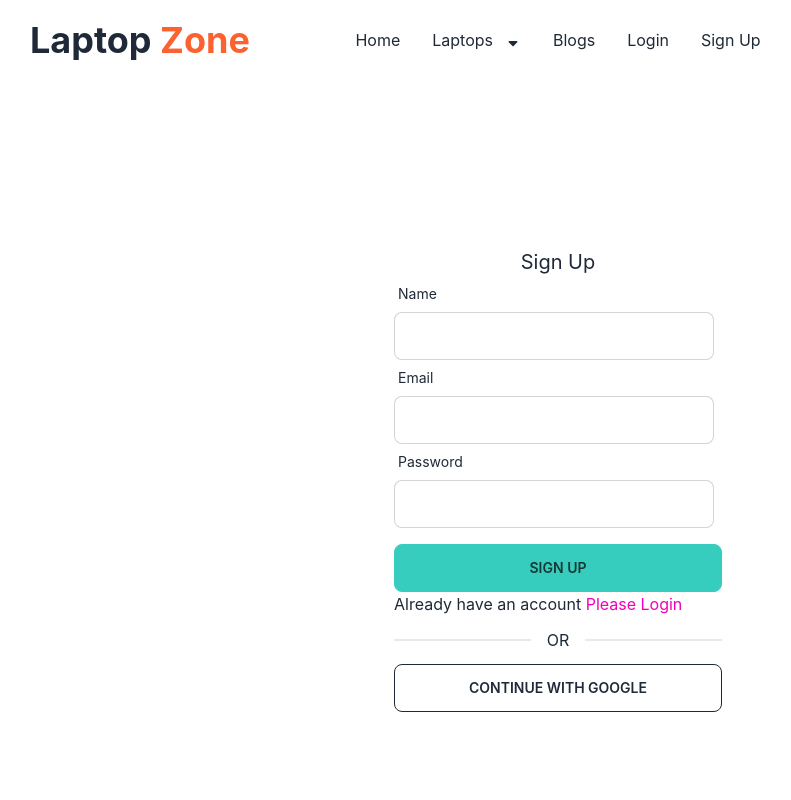
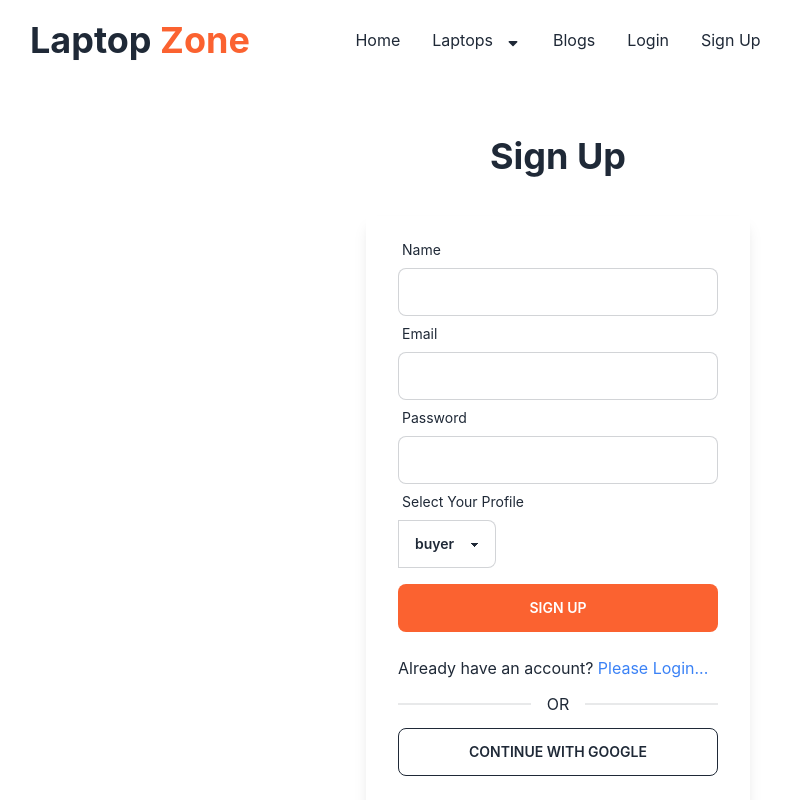
Before and after one commit to asifiqbal07/a12-laptop-zone, a React (Create React App) app: page /signup in a window 1280 px wide. Shown: the top 800 px of the page, without its empty margins (82-873 px from the left). Built offline with nearby package versions, Linux system fonts and the light colour scheme; no server answers.

Commit message:
User Toggle Added

```diff
--- a/public/index.html
+++ b/public/index.html
@@ -2,7 +2,7 @@
 <html lang="en">
   <head>
     <meta charset="utf-8" />
-    <link rel="icon" href="%PUBLIC_URL%/favicon.ico" />
+    <link rel="icon" href="./favicon.png" />
     <meta name="viewport" content="width=device-width, initial-scale=1" />
     <meta name="theme-color" content="#000000" />
     <meta
@@ -24,7 +24,7 @@
       work correctly both with client-side routing and a non-root public URL.
       Learn how to configure a non-root public URL by running `npm run build`.
     -->
-    <title>React App</title>
+    <title>Laptop Zone</title>
   </head>
   <body>
     <noscript>You need to enable JavaScript to run this app.</noscript>
--- a/src/Layout/DashboardLayout.js
+++ b/src/Layout/DashboardLayout.js
@@ -1,16 +1,18 @@
 import React, { useContext } from 'react';
 import { Link, Outlet } from 'react-router-dom';
 import { AuthContext } from '../Context/AuthProvider';
+import useAdmin from '../hooks/useAdmin';
 import Navbar from '../Pages/Shared/Navbar/Navbar';
 
 const DashboardLayout = () => {
 
     const { user } = useContext(AuthContext);
+    const [isAdmin] = useAdmin(user?.email);
 
     return (
         <div>
             <Navbar></Navbar>
-            <div className="drawer drawer-mobile">
+            <div className="drawer drawer-mobile  lg:my-32">
                 <input id="dashboard-drawer" type="checkbox" className="drawer-toggle" />
                 <div className="drawer-content">
                     <Outlet></Outlet>
@@ -20,9 +22,11 @@ const DashboardLayout = () => {
                     <ul className="menu p-4 w-80 text-base-content bg-white">
                         <li><Link to="/dashboard">My Orders</Link></li>
 
-                        <li><Link to="/dashboard/allusers">All Users</Link></li>
-                        <li><Link to="/dashboard/adddoctor">Add A Doctor</Link></li>
-                        <li><Link to="/dashboard/managedoctors">Manage Doctors</Link></li>
+                        {
+                            isAdmin && <>
+                                <li><Link to="/dashboard/allusers">All Users</Link></li>
+                            </>
+                        }
 
 
                     </ul>
--- a/src/Pages/Dashboard/AllUsers/AllUsers.js
+++ b/src/Pages/Dashboard/AllUsers/AllUsers.js
@@ -15,6 +15,9 @@ const AllUsers = () => {
     const handleMakeAdmin = id => {
         fetch(`http://localhost:5000/users/admin/${id}`, {
             method: 'PUT',
+            headers: {
+                authorization: `bearer ${localStorage.getItem('accessToken')}`
+            }
         })
             .then(res => res.json())
             .then(data => {
--- a/src/Pages/Dashboard/MyBookings/MyBookings.js
+++ b/src/Pages/Dashboard/MyBookings/MyBookings.js
@@ -13,7 +13,7 @@ const MyBookings = () => {
         queryFn: async () => {
             const res = await fetch(url, {
                 headers: {
-                    authorization: `bearer ${localStorage.getItem('accessToken')}`
+                   authorization: `bearer ${localStorage.getItem('accessToken')}`
                 }
             });
             const data = await res.json();
@@ -21,11 +21,11 @@ const MyBookings = () => {
         }
     })
 
-console.log(bookings);
+    console.log(bookings);
 
     return (
-        <div className='lg:mr-28 lg:my-6'>
-            <h3 className="text-3xl mb-5">My Orders</h3>
+        <div className='lg:mr-28 '>
+            <h1 className=' font-bold text-4xl mb-20'>My <span className='text-[#fb6230]'>Orders</span></h1>
             <div className="overflow-x-auto">
                 <table className="table w-full">
                     <thead>
@@ -42,7 +42,7 @@ console.log(bookings);
                             bookings &&
                             bookings?.map((booking, i) => <tr key={booking._id}>
                                 <th>{i + 1}</th>
-                                <td className=''><img className='w-10 ' src={booking.image_url} alt=""/></td>
+                                <td className=''><img className='w-10 ' src={booking.image_url} alt="" /></td>
                                 <td>{booking.productBooking}</td>
                                 <td>{booking.price}</td>
                                 {/* <td>
--- a/src/Pages/Login/SignUp/SignUp.js
+++ b/src/Pages/Login/SignUp/SignUp.js
@@ -19,7 +19,7 @@ const SignUp = () => {
 
     const handleSignUp = (data) => {
         setSignUPError('');
-        createUser(data.email, data.password)
+        createUser(data.email, data.password, data.role)
             .then(result => {
                 const user = result.user;
                 console.log(user);
@@ -29,7 +29,7 @@ const SignUp = () => {
                 }
                 updateUser(userInfo)
                     .then(() => {
-                        saveUser(data.name, data.email);
+                        saveUser(data.name, data.email, data.role);
                     })
                     .catch(err => console.log(err));
             })
@@ -39,8 +39,8 @@ const SignUp = () => {
             });
     }
 
-    const saveUser = (name, email) => {
-        const user = { name, email };
+    const saveUser = (name, email, role) => {
+        const user = { name, email, role };
         fetch('http://localhost:5000/users', {
             method: 'POST',
             headers: {
@@ -55,40 +55,58 @@ const SignUp = () => {
             })
     }
     return (
-        <div className='h-[800px] flex justify-center items-center'>
-            <div className='w-96 p-7'>
-                <h2 className='text-xl text-center'>Sign Up</h2>
+        <div className='my-16'>
+            <h2 className='text-4xl text-center font-bold'>Sign Up</h2>
+            <div className=' flex justify-center items-center shadow-lg w-96 mx-auto mt-10'>
+                <div className='p-4'>
+
                     <form onSubmit={handleSubmit(handleSignUp)}>
-                    <div className="form-control w-full max-w-xs">
+                        <div className="form-control w-96 max-w-xs">
                             <label className="label"> <span className="label-text">Name</span></label>
                             <input type="text" {...register("name", {
                                 required: "Name is Required"
-                        })} className="input input-bordered w-full max-w-xs" />
+                            })} className="input input-bordered w-96 max-w-xs" />
                             {errors.name && <p className='text-red-500'>{errors.name.message}</p>}
                         </div>
-                    <div className="form-control w-full max-w-xs">
+                        <div className="form-control w-96 max-w-xs">
                             <label className="label"> <span className="label-text">Email</span></label>
                             <input type="email" {...register("email", {
                                 required: true
-                        })} className="input input-bordered w-full max-w-xs" />
+                            })} className="input input-bordered w-96 max-w-xs" />
                             {errors.email && <p className='text-red-500'>{errors.email.message}</p>}
                         </div>
-                    <div className="form-control w-full max-w-xs">
+                        <div className="form-control w-96 max-w-xs">
                             <label className="label"> <span className="label-text">Password</span></label>
                             <input type="password" {...register("password", {
                                 required: "Password is required",
                                 minLength: { value: 6, message: "Password must be 6 characters long" },
                                 pattern: { value: /(?=.*[A-Z])(?=.*[!@#$&*])(?=.*[0-9])/, message: 'Password must have uppercase, number and special characters' }
-                        })} className="input input-bordered w-full max-w-xs" />
+                            })} className="input input-bordered w-96 max-w-xs" />
                             {errors.password && <p className='text-red-500'>{errors.password.message}</p>}
                         </div>
-                    <input className='btn btn-accent w-full mt-4' value="Sign Up" type="submit" />
+
+                        {/* Toggle */}
+                        <div className="form-control w-full ">
+                            <label className="label"> <span className="label-text">Select Your Profile</span></label>
+                            <div className="input-group w-full">
+                                <select {...register("role", {
+                                    required: true
+                                })}
+                                    className="select select-bordered">
+                                    <option>buyer</option>
+                                    <option>seller</option>
+                                </select>
+                            </div>
+                        </div>
+
+                        <input className='btn bg-[#fb6230] hover:bg-white hover:text-[#fb6230] border-0 w-full my-4 hover:border hover:border-[#fb6230]' value="Sign Up" type="submit" />
                         {signUpError && <p className='text-red-600'>{signUpError}</p>}
                     </form>
-                <p>Already have an account <Link className='text-secondary' to="/login">Please Login</Link></p>
+                    <p className='mt-2'>Already have an account? <Link className='text-blue-500' to="/login">Please Login...</Link></p>
                     <div className="divider">OR</div>
-                <button className='btn btn-outline w-full'>CONTINUE WITH GOOGLE</button>
+                    <button className='btn btn-outline w-full mb-4'>CONTINUE WITH GOOGLE</button>
 
+                </div>
             </div>
         </div>
     );
--- a/src/Pages/Shared/Loading/Loading.js
+++ b/src/Pages/Shared/Loading/Loading.js
@@ -1,10 +1,11 @@
 import React from 'react';
+import { AiOutlineLoading3Quarters } from "react-icons/ai";
 
 const Loading = () => {
     return (
         <div className="flex justify-center items-center">
             <div className="spinner-border animate-spin inline-block w-8 h-8 border-4 rounded-full" role="status">
-                <span className="visually-hidden">...</span>
+                <span className="visually-hidden"><AiOutlineLoading3Quarters></AiOutlineLoading3Quarters></span>
             </div>
         </div>
     );
--- a/src/Pages/Shared/Navbar/Navbar.js
+++ b/src/Pages/Shared/Navbar/Navbar.js
@@ -30,7 +30,7 @@ const Navbar = () => {
         <li>{
             user?.uid ?
                 <>
-                    <Link to='/addpackage'>Add Package</Link>
+                    <Link to='/addproduct'>Add Product</Link>
                     <Link to='/dashboard'>Dashboard</Link>
                     <button onClick={handleLogOut} className="btn btn-ghost border-0 rounded-none hover:rounded-none">LogOut</button>
                 </>
--- /dev/null
+++ b/src/Routes/AdminRoute/AdminRoute.js
@@ -0,0 +1,23 @@
+import React, { useContext } from 'react';
+import { Navigate, useLocation } from 'react-router-dom';
+import { AuthContext } from '../../Context/AuthProvider';
+import useAdmin from '../../hooks/useAdmin';
+import Loading from '../../Pages/Shared/Loading/Loading';
+
+const AdminRoute = ({ children }) => {
+    const { user, loading } = useContext(AuthContext);
+    const [isAdmin, isAdminLoading] = useAdmin(user?.email);
+    const location = useLocation();
+
+    if (loading || isAdminLoading) {
+        return <Loading></Loading>
+    }
+
+    if (user && isAdmin) {
+        return children;
+    }
+
+    return <Navigate to="/login" state={{ from: location }} replace></Navigate>;
+};
+
+export default AdminRoute;
--- a/src/Routes/Routes/Routes.js
+++ b/src/Routes/Routes/Routes.js
@@ -9,6 +9,7 @@ import LenovoLaptops from "../../Pages/Laptops/DellLaptops/LenovoLaptops/LenovoL
 import HPLaptops from "../../Pages/Laptops/HPLaptops/HPLaptops";
 import Login from "../../Pages/Login/Login";
 import SignUp from "../../Pages/Login/SignUp/SignUp";
+import AdminRoute from "../AdminRoute/AdminRoute";
 import PrivateRoutes from "../PrivateRoutes/PrivateRoutes";
 
 export const router = createBrowserRouter([
@@ -55,7 +56,7 @@ export const router = createBrowserRouter([
             },
             {
                 path:'/dashboard/allusers',
-                element: <AllUsers></AllUsers>
+                element: <AdminRoute><AllUsers></AllUsers></AdminRoute>
             },
         ]
     },
--- /dev/null
+++ b/src/hooks/useAdmin.js
@@ -0,0 +1,20 @@
+import { useEffect, useState } from "react"
+
+const useAdmin = email => {
+    const [isAdmin, setIsAdmin] = useState(false);
+    const [isAdminLoading, setIsAdminLoading] = useState(true);
+    useEffect(() => {
+        if (email) {
+            fetch(`http://localhost:5000/users/admin/${email}`)
+                .then(res => res.json())
+                .then(data => {
+                    console.log(data);
+                    setIsAdmin(data.isAdmin);
+                    setIsAdminLoading(false);
+                })
+        }
+    }, [email])
+    return [isAdmin, isAdminLoading]
+}
+
+export default useAdmin;
```
Also changed, not shown: public/favicon.png (added), 1 other file (tests, documents, lock files or other folders). Lines whose indentation alone changed are shown as unchanged.
